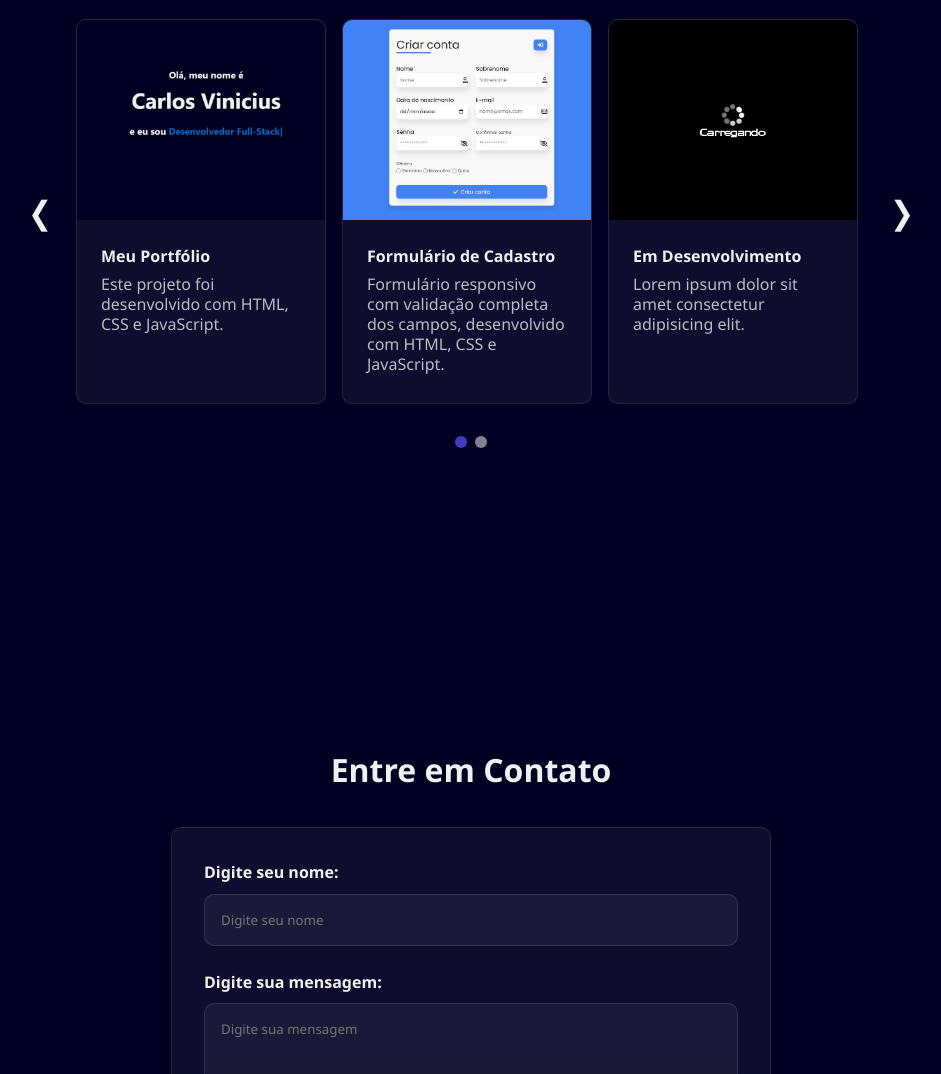
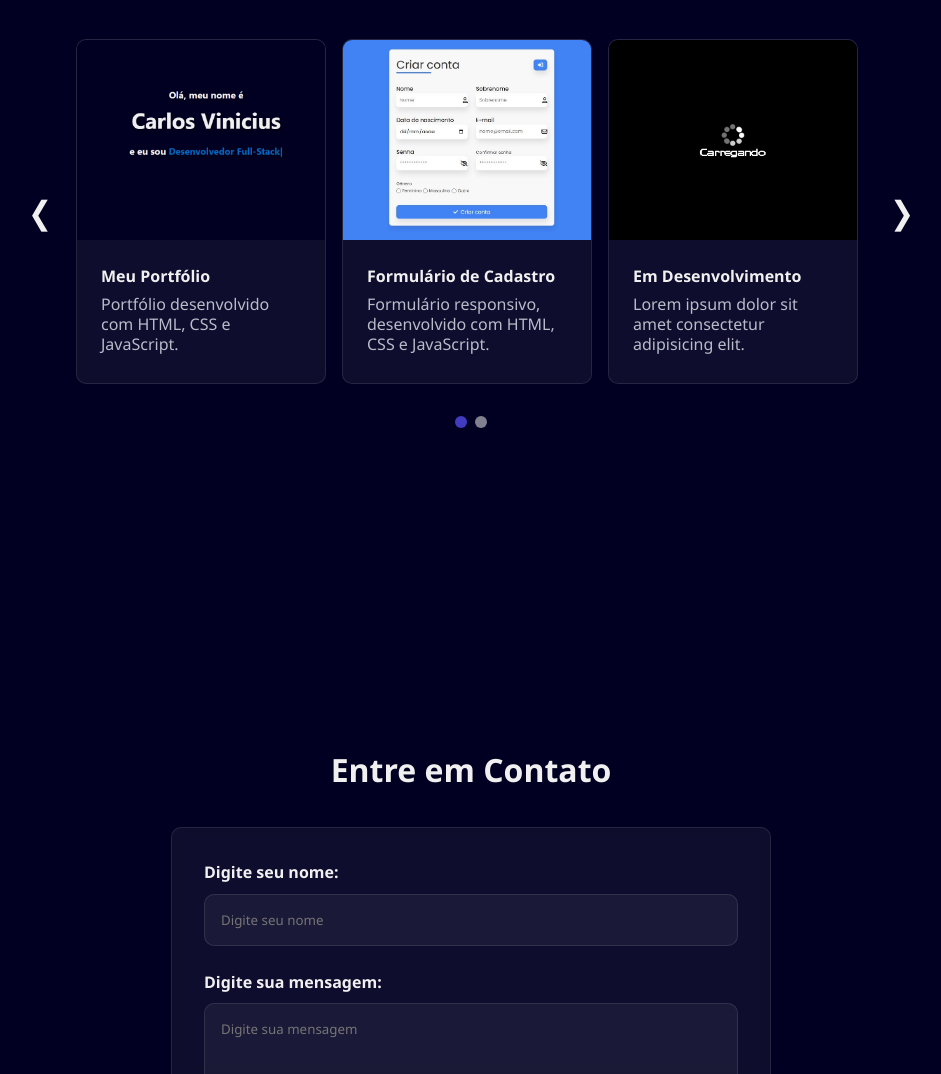
Before and after one commit to CarlosVinicius01/Carlos_Vinicius-Portfolio, a plain HTML site: page index.html in a window 1280 px wide. Shown: the part 2616-3690 px from the top of the page, without its empty margins (169-1110 px from the left). Drawn offline with nearby package versions, Linux system fonts and the light colour scheme.

Commit message:
Update index.html

```diff
--- a/index.html
+++ b/index.html
@@ -130,7 +130,7 @@
                         <img src="assets/img/foto-proj-portfolio.png" alt="Projeto 2" class="card-img" loading="lazy">
                         <div class="card-text">
                             <h3 class="card-name">Meu Portfólio</h3>
-                            <p class="card-description">Este projeto foi desenvolvido com HTML, CSS e JavaScript.</p>
+                            <p class="card-description">Portfólio desenvolvido com HTML, CSS e JavaScript.</p>
                         </div>
                     </div>
 
@@ -143,7 +143,7 @@
                         <img src="assets/img/foto-proj-cadastro.jpg" alt="Formulário de Criação de Conta" class="card-img" loading="lazy">
                         <div class="card-text">
                             <h3 class="card-name">Formulário de Cadastro</h3>
-                            <p class="card-description">Formulário responsivo com validação completa dos campos, desenvolvido com HTML, CSS e JavaScript.</p>
+                            <p class="card-description">Formulário responsivo, desenvolvido com HTML, CSS e JavaScript.</p>
                         </div>
                     </div>
 
```
